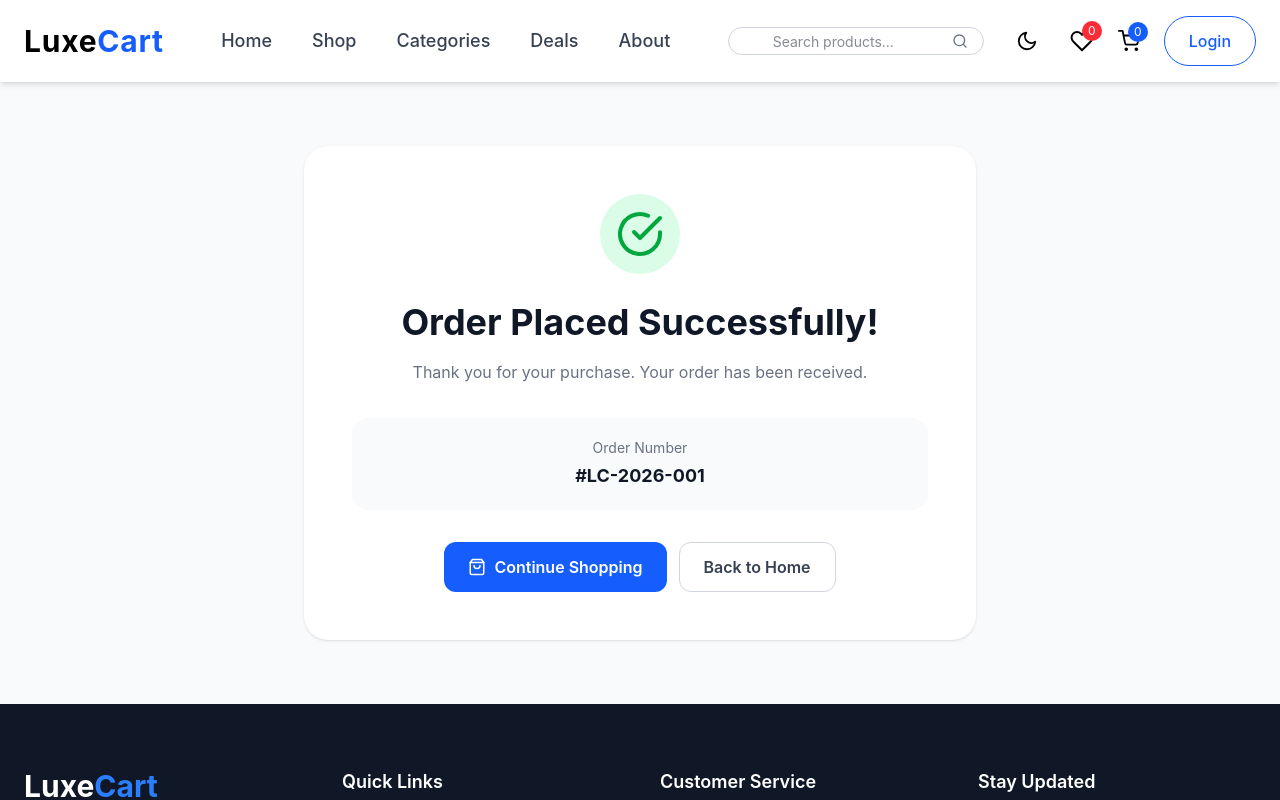
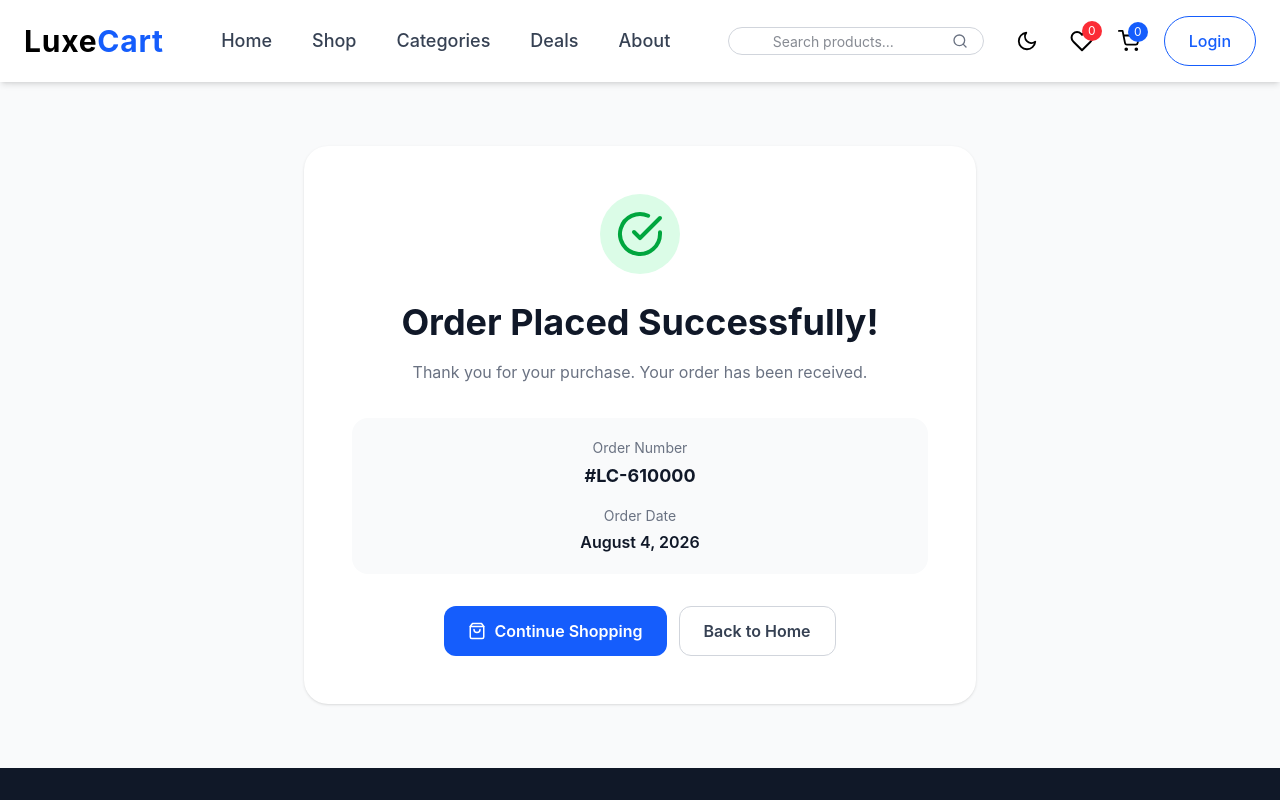
Before and after one commit to Husnain024/E-Commerce-Project, a React (Vite) app: page /order-success in a window 1280 px wide. Shown: the top 800 px of the page. Built offline with nearby package versions, Linux system fonts and the light colour scheme.

Commit message:
Complete checkout and order success flow

```diff
--- a/src/pages/Checkout.jsx
+++ b/src/pages/Checkout.jsx
@@ -3,7 +3,8 @@ import { useNavigate } from "react-router-dom";
 import { CartContext } from "../context/CartContext";
 
 function Checkout() {
-  const { cart } = useContext(CartContext);
+  // Cart Context
+  const { cart, setCart } = useContext(CartContext);
 
   // Subtotal
   const subtotal = cart.reduce(
@@ -11,7 +12,7 @@ function Checkout() {
     0,
   );
 
-  // Form useState
+  // Form State
   const [formData, setFormData] = useState({
     name: "",
     email: "",
@@ -24,7 +25,7 @@ function Checkout() {
   // Error State
   const [errors, setErrors] = useState({});
 
-  // useNavigate
+  // Navigate
   const navigate = useNavigate();
 
   // Handle Form Submit
@@ -33,43 +34,47 @@ function Checkout() {
 
     const newErrors = {};
 
-    // Name validation
+    // Name Validation
     if (!formData.name.trim()) {
       newErrors.name = "Full name is required.";
     }
 
-    // Email validation
+    // Email Validation
     if (!formData.email.trim()) {
       newErrors.email = "Email is required.";
     } else if (!/^\S+@\S+\.\S+$/.test(formData.email)) {
       newErrors.email = "Please enter a valid email.";
     }
 
-    // Phone validation
+    // Phone Validation
     if (!formData.phone.trim()) {
       newErrors.phone = "Phone number is required.";
     }
 
-    // Address validation
+    // Address Validation
     if (!formData.address.trim()) {
       newErrors.address = "Address is required.";
     }
 
-    // City validation
+    // City Validation
     if (!formData.city.trim()) {
       newErrors.city = "City is required.";
     }
 
-    // Postal Code validation
+    // Postal Code Validation
     if (!formData.postalCode.trim()) {
       newErrors.postalCode = "Postal code is required.";
     }
 
-    // Set errors
+    // Set Errors
     setErrors(newErrors);
 
-    // If no errors
+    // If there are no errors
     if (Object.keys(newErrors).length === 0) {
+      // Clear cart
+      setCart([]);
+
+      // Go to order success page
       navigate("/order-success");
     }
   };
@@ -186,7 +191,6 @@ function Checkout() {
                 )}
               </div>
 
-              {/* City & Postal Code */}
               <div className="grid gap-5 sm:grid-cols-2">
                 {/* City */}
                 <div>
@@ -255,6 +259,11 @@ function Checkout() {
               Order Summary
             </h2>
 
+            {cart.length === 0 ? (
+              <p className="mt-6 text-gray-500 dark:text-gray-400">
+                Your cart is empty.
+              </p>
+            ) : (
               <div className="mt-6 space-y-4">
                 {cart.map((item) => (
                   <div
@@ -277,6 +286,7 @@ function Checkout() {
                   </div>
                 ))}
               </div>
+            )}
 
             {/* Total */}
             <div className="mt-6 flex justify-between border-t border-gray-200 pt-5 text-xl dark:border-gray-700">
--- a/src/pages/OrderSuccess.jsx
+++ b/src/pages/OrderSuccess.jsx
@@ -2,6 +2,16 @@ import { Link } from "react-router-dom";
 import { FiCheckCircle, FiShoppingBag } from "react-icons/fi";
 
 function OrderSuccess() {
+  // Dynamic Order Number
+  const orderNumber = `#LC-${Date.now().toString().slice(-6)}`;
+
+  // Dynamic Order Date
+  const orderDate = new Date().toLocaleDateString("en-US", {
+    year: "numeric",
+    month: "long",
+    day: "numeric",
+  });
+
   return (
     <div className="flex min-h-[75vh] items-center justify-center bg-gray-50 px-4 py-16 dark:bg-gray-900">
       <div className="w-full max-w-2xl rounded-3xl bg-white p-8 text-center shadow-sm dark:bg-gray-800 sm:p-12">
@@ -22,12 +32,22 @@ function OrderSuccess() {
 
         {/* Order Info */}
         <div className="mt-8 rounded-2xl bg-gray-50 p-5 dark:bg-gray-700">
+          {/* Order Number */}
           <p className="text-sm text-gray-500 dark:text-gray-400">
             Order Number
           </p>
 
           <p className="mt-1 text-lg font-bold text-gray-900 dark:text-white">
-            #LC-2026-001
+            {orderNumber}
+          </p>
+
+          {/* Order Date */}
+          <p className="mt-4 text-sm text-gray-500 dark:text-gray-400">
+            Order Date
+          </p>
+
+          <p className="mt-1 font-semibold text-gray-900 dark:text-white">
+            {orderDate}
           </p>
         </div>
 
```
Lines whose indentation alone changed are shown as unchanged.
